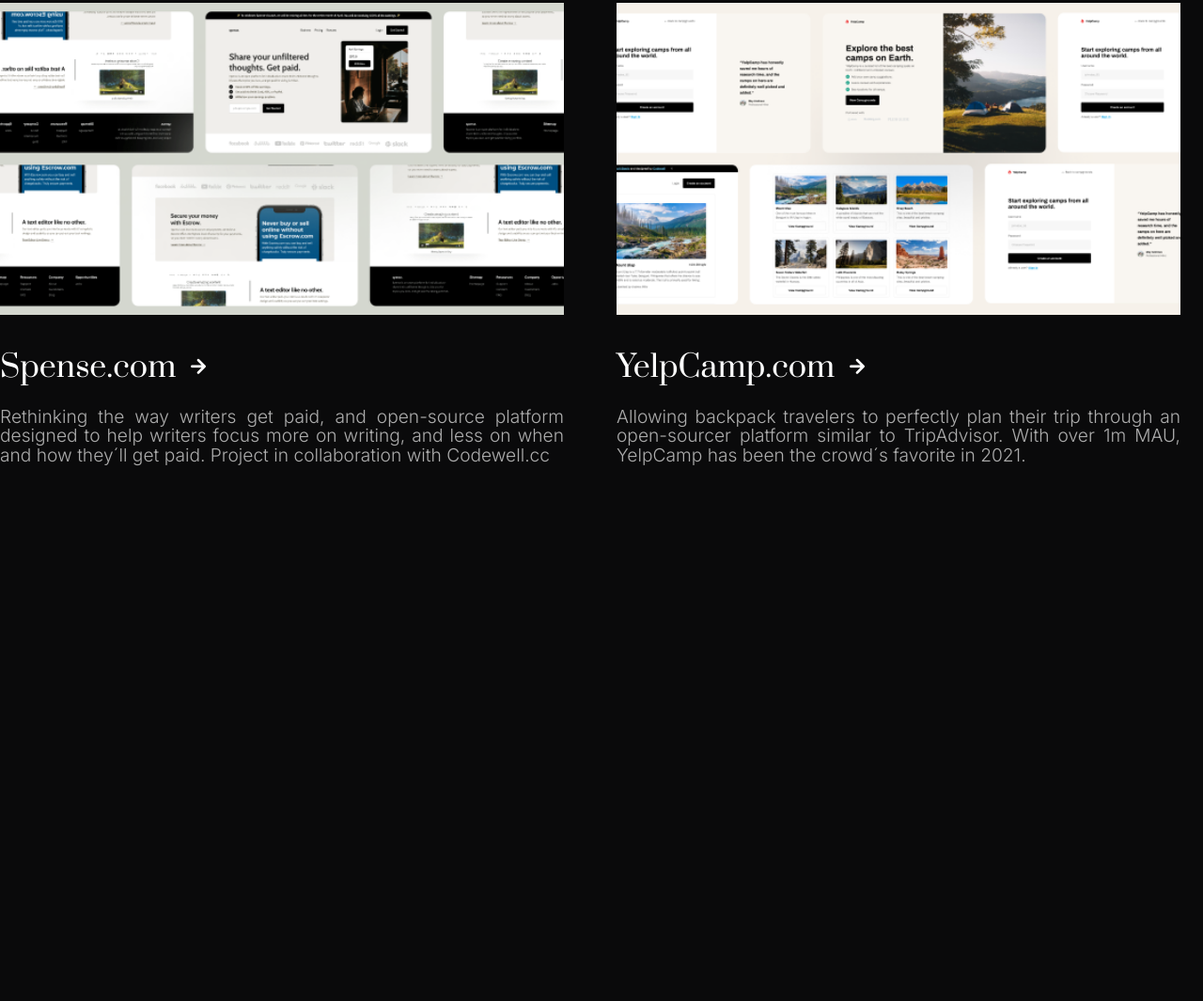
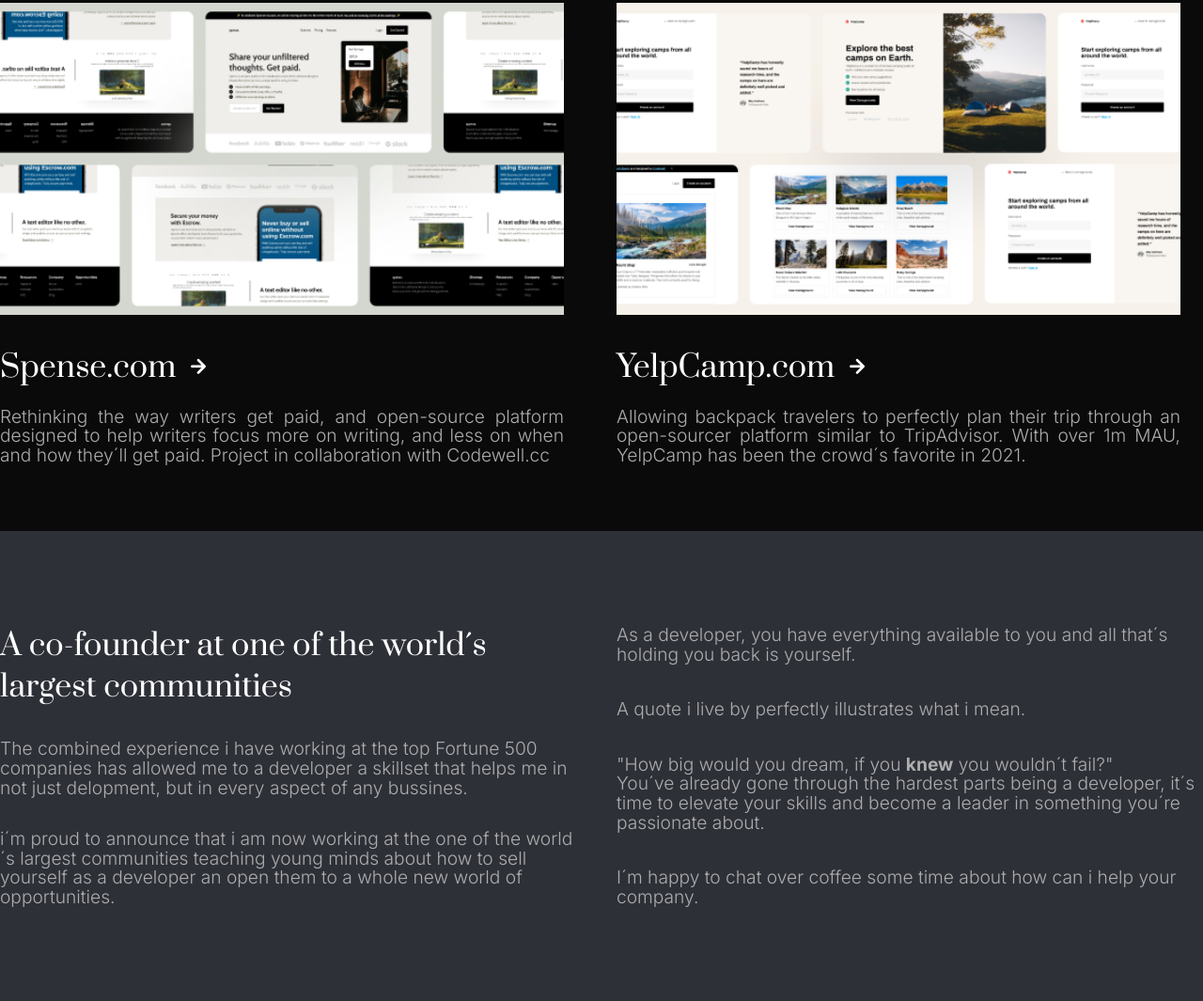
Before and after one commit to JosafatJimenezB/Web-Developer-Portfolio-Codewell, a plain HTML site: page index.html in a window 1280 px wide. Shown: the part 655-1720 px from the top of the page at 94% size. Before the commit the page ends 1220 px from the top, so only its background shows below. Drawn offline with nearby package versions, Linux system fonts and the light colour scheme.

Commit message:
add: añadiendo la seccion del about

```diff
--- a/css/style.css
+++ b/css/style.css
@@ -182,6 +182,44 @@ nav ul li:nth-child(3){
 }
 
 
+/* ----------- About section ------------- */
+
+.about-section{
+    width: 100%;
+    margin: 0;
+    background: #2e3038;
+}
+
+.about-container{
+    max-width: 1280px;
+    margin: 0 auto;
+    padding: 100px 0;
+    display: grid;
+    grid-template-columns: repeat(2, 1fr);
+    grid-gap: 2rem;
+}
+
+.text-area-about{
+    height: 300px;
+    display: flex;
+    flex-direction: column;
+    justify-content: space-between;
+}
+
+.text-area-about h2{
+    font-weight: 400;
+    font-size: 2em;
+}
+
+.text-area-about p{
+    font-size: 1.2rem;
+    font-weight: 300;
+    line-height: 1.3rem;
+}
+
+.about-part2 span{
+    font-weight: bold;
+}
 
 
 /* ------------ Responsive ------------- */
@@ -255,7 +293,7 @@ nav ul li:nth-child(3){
     }
 
     nav ul li:hover{
-        background: #fff;
+        background: whitesmoke;
     }
 
     nav ul li:nth-child(2){
--- a/index.html
+++ b/index.html
@@ -86,6 +86,33 @@
             </div>
         </section>
 
+        <section class="about-section">
+            <div class="about-container">
+                <div class="text-area-about">
+                    <h2 class="heading-font">A co-founder at one of the world´s largest communities</h2>
+                    <p class="body-font alter-text">The combined experience i have working at the top Fortune
+                        500 companies has allowed me to a developer a skillset that helps me in not
+                        just delopment, but in every aspect of any bussines.
+                    </p>
+                    <p class="body-font alter-text">i´m proud to announce that i am now working at the one of the
+                        world´s largest communities teaching young minds about how to sell yourself
+                        as a developer an open them to a whole new world of opportunities.
+                    </p>
+                </div>
+                <div class="text-area-about about-part2">
+                    <p class="body-font alter-text">As a developer, you have everything available to you and all
+                        that´s holding you back is yourself.</p>
+                    <p class="body-font alter-text">A quote i live by perfectly illustrates what i mean.</p>
+                    <p class="body-font alter-text">"How big would you dream, if you <span>knew</span> you wouldn´t
+                        fail?" <br>You´ve already gone through the hardest parts being a developer, it´s
+                        time to elevate your skills and become a leader in something you´re
+                        passionate about.</p>
+                    <p class="body-font alter-text">I´m happy to chat over coffee some time about how can i help
+                        your company.</p>
+                </div>
+            </div>
+        </section>
+
     </main>
 
 
```
